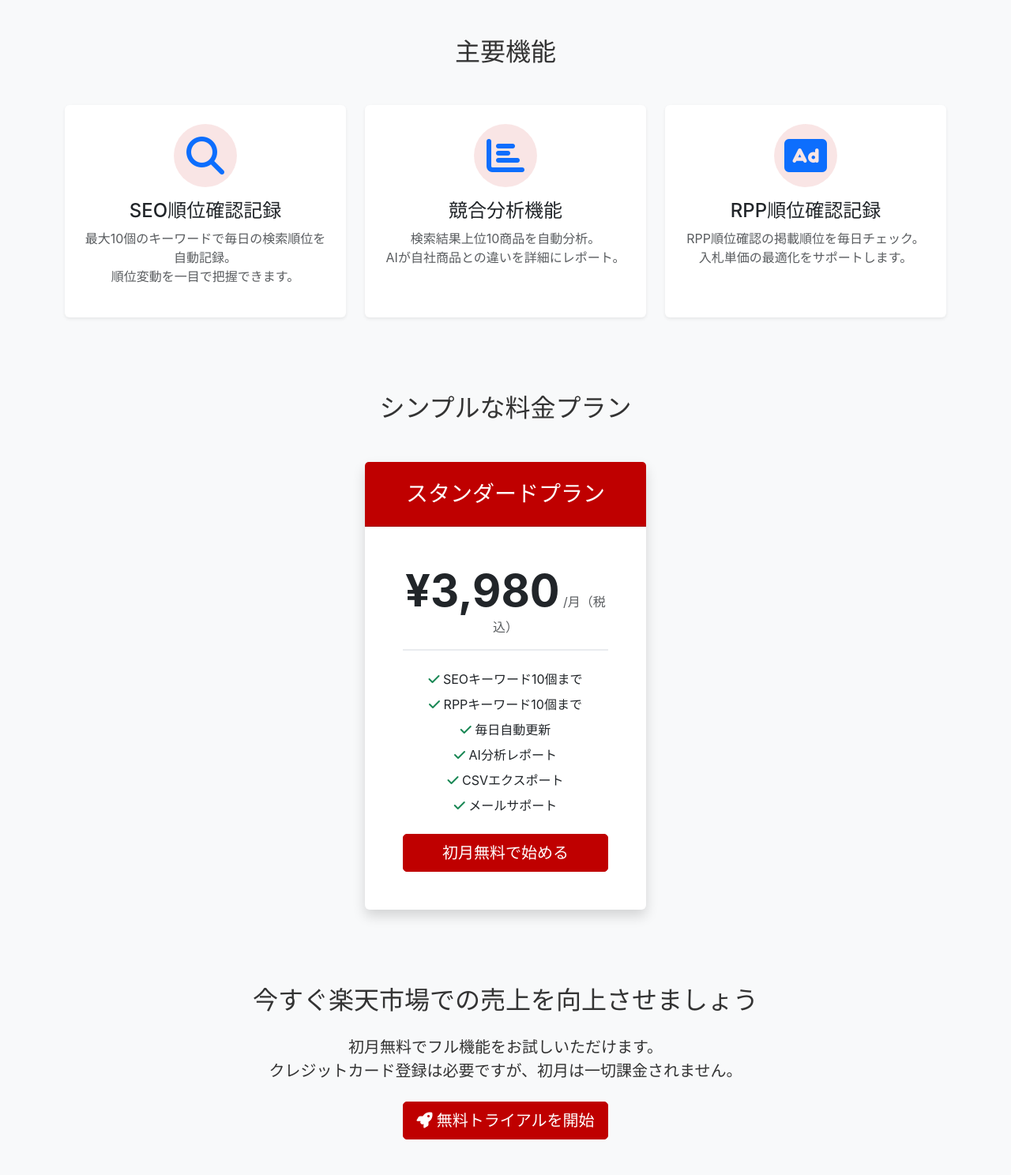
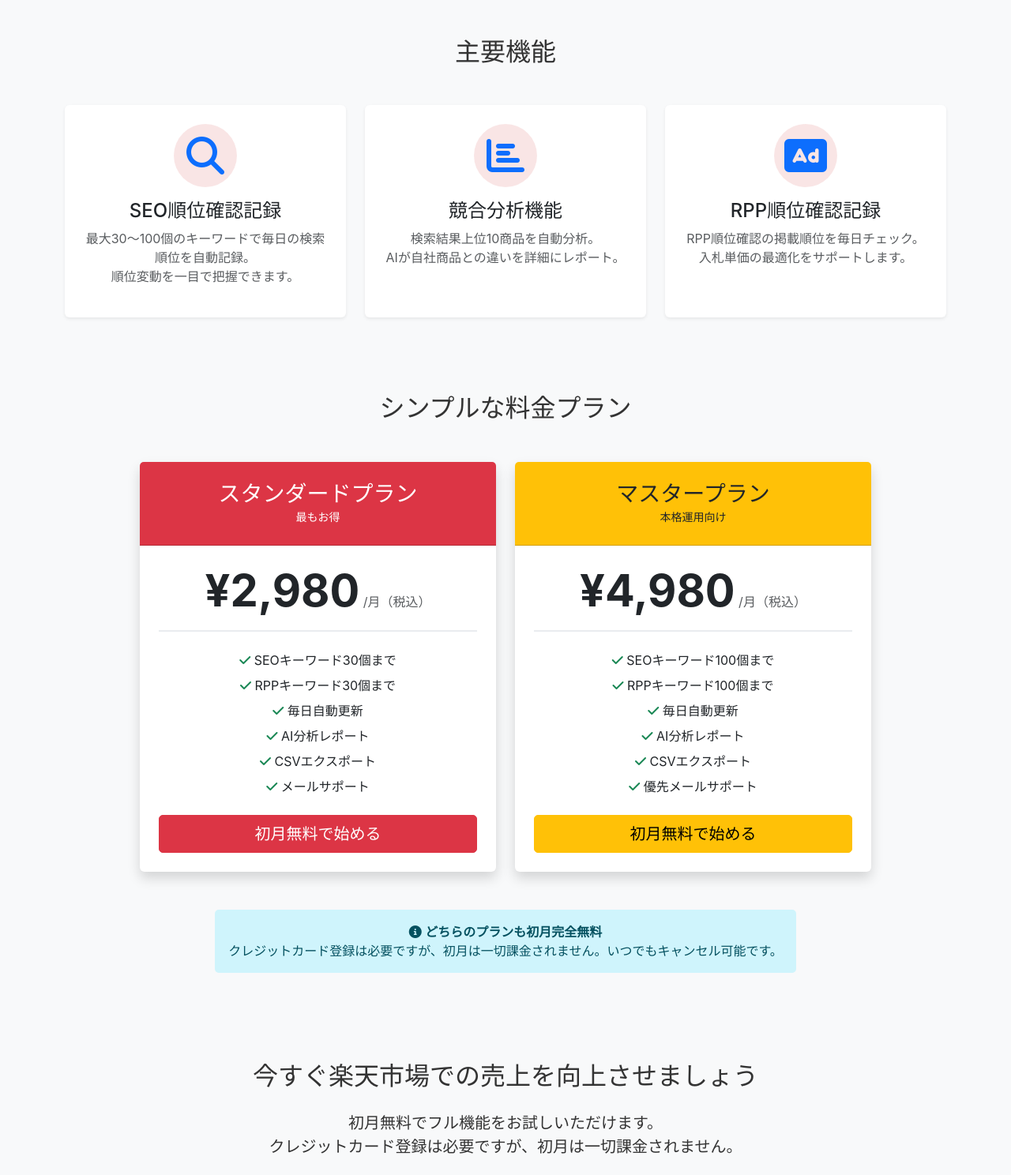
Before and after one commit to omame23/rakuten_seo_tool, a Django app: page / in a window 1280 px wide. Shown: the part 689-2177 px from the top of the page at 79% size. Run offline with Django 5.2, Linux system fonts and the light colour scheme; parts of the project's set-up code (start-up, migrations or seed data) failed here and were passed over.

Commit message:
トップページの料金プラン表示を新体系に更新
- 単一プランから2プラン表示に変更
- スタンダードプラン: ¥2,980/月 (SEO・RPP各30個)
- マスタープラン: ¥4,980/月 (SEO・RPP各100個)
- キーワード数の表示も10個から30〜100個に更新
- レスポンシブ対応の2カラムレイアウト

🤖 Generated with [Claude Code](https://claude.ai/code)

Co-Authored-By: Claude <noreply@anthropic.com>

```diff
--- a/rakuten_seo_tool/templates/home.html
+++ b/rakuten_seo_tool/templates/home.html
@@ -50,7 +50,7 @@
                         </div>
                         <h4>SEO順位確認記録</h4>
                         <p class="text-muted">
-                            最大10個のキーワードで毎日の検索順位を自動記録。<br>
+                            最大30〜100個のキーワードで毎日の検索順位を自動記録。<br>
                             順位変動を一目で把握できます。
                         </p>
                     </div>
@@ -93,28 +93,68 @@
     <div class="container">
         <h2 class="text-center mb-5">シンプルな料金プラン</h2>
         <div class="row justify-content-center">
-            <div class="col-md-6 col-lg-4">
-                <div class="card border-primary shadow">
-                    <div class="card-header bg-primary text-white text-center py-4">
+            <!-- スタンダードプラン -->
+            <div class="col-md-6 col-lg-5 mb-4">
+                <div class="card border-primary shadow h-100">
+                    <div class="card-header bg-danger text-white text-center py-4">
                         <h3 class="mb-0">スタンダードプラン</h3>
+                        <small>最もお得</small>
                     </div>
-                    <div class="card-body text-center p-5">
+                    <div class="card-body text-center p-4">
                         <div class="price mb-4">
-                            <span class="display-4 fw-bold">¥3,980</span>
+                            <span class="display-4 fw-bold">¥2,980</span>
                             <span class="text-muted">/月（税込）</span>
                         </div>
                         <ul class="list-unstyled mb-4">
-                            <li class="mb-2"><i class="fas fa-check text-success"></i> SEOキーワード10個まで</li>
-                            <li class="mb-2"><i class="fas fa-check text-success"></i> RPPキーワード10個まで</li>
+                            <li class="mb-2"><i class="fas fa-check text-success"></i> SEOキーワード30個まで</li>
+                            <li class="mb-2"><i class="fas fa-check text-success"></i> RPPキーワード30個まで</li>
                             <li class="mb-2"><i class="fas fa-check text-success"></i> 毎日自動更新</li>
                             <li class="mb-2"><i class="fas fa-check text-success"></i> AI分析レポート</li>
                             <li class="mb-2"><i class="fas fa-check text-success"></i> CSVエクスポート</li>
                             <li class="mb-2"><i class="fas fa-check text-success"></i> メールサポート</li>
                         </ul>
-                        <a href="{% url 'account_signup' %}" class="btn btn-primary btn-lg w-100">
+                        <a href="{% url 'account_signup' %}" class="btn btn-danger btn-lg w-100">
                             初月無料で始める
                         </a>
                     </div>
+                </div>
+            </div>
+
+            <!-- マスタープラン -->
+            <div class="col-md-6 col-lg-5 mb-4">
+                <div class="card border-warning shadow h-100">
+                    <div class="card-header bg-warning text-dark text-center py-4">
+                        <h3 class="mb-0">マスタープラン</h3>
+                        <small>本格運用向け</small>
+                    </div>
+                    <div class="card-body text-center p-4">
+                        <div class="price mb-4">
+                            <span class="display-4 fw-bold">¥4,980</span>
+                            <span class="text-muted">/月（税込）</span>
+                        </div>
+                        <ul class="list-unstyled mb-4">
+                            <li class="mb-2"><i class="fas fa-check text-success"></i> SEOキーワード100個まで</li>
+                            <li class="mb-2"><i class="fas fa-check text-success"></i> RPPキーワード100個まで</li>
+                            <li class="mb-2"><i class="fas fa-check text-success"></i> 毎日自動更新</li>
+                            <li class="mb-2"><i class="fas fa-check text-success"></i> AI分析レポート</li>
+                            <li class="mb-2"><i class="fas fa-check text-success"></i> CSVエクスポート</li>
+                            <li class="mb-2"><i class="fas fa-check text-success"></i> 優先メールサポート</li>
+                        </ul>
+                        <a href="{% url 'account_signup' %}" class="btn btn-warning btn-lg w-100">
+                            初月無料で始める
+                        </a>
+                    </div>
+                </div>
+            </div>
+        </div>
+
+        <!-- プラン比較説明 -->
+        <div class="row justify-content-center mt-4">
+            <div class="col-lg-8">
+                <div class="alert alert-info text-center">
+                    <i class="fas fa-info-circle"></i>
+                    <strong>どちらのプランも初月完全無料</strong><br>
+                    クレジットカード登録は必要ですが、初月は一切課金されません。いつでもキャンセル可能です。
                 </div>
             </div>
         </div>
```
